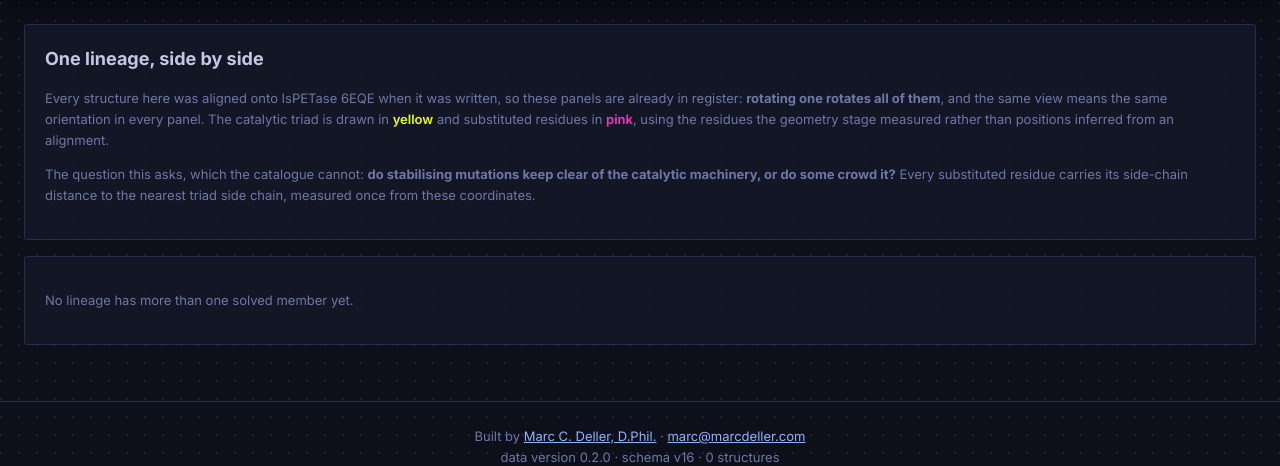
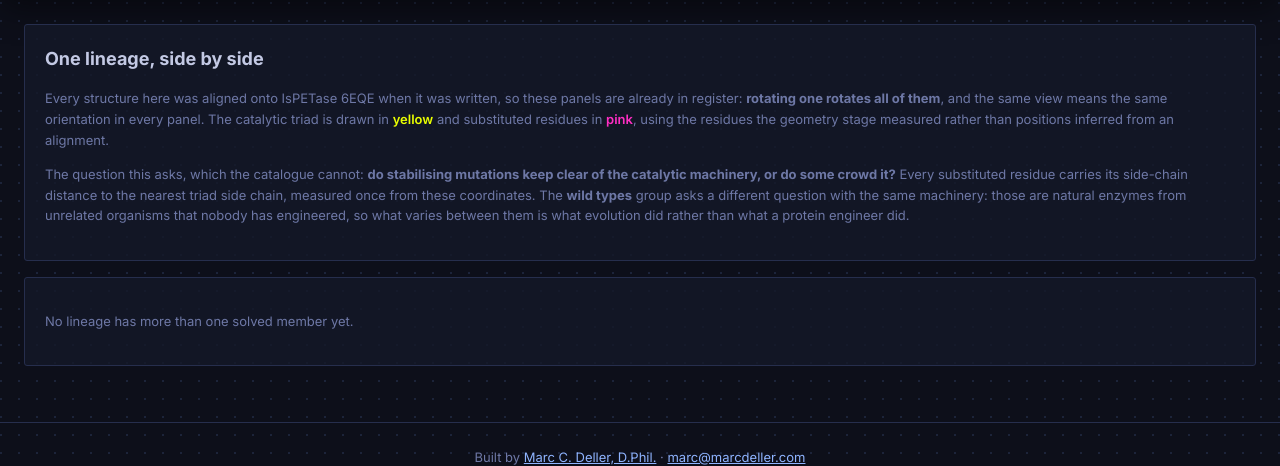
Before and after one commit to bellcheddar/PANTS, a Flask app: page /overlay in a window 1280 px wide. Shown: the part 160-626 px from the top of the page. Run offline with Flask 3, Linux system fonts and the light colour scheme; data that the repository does not hold is empty.

Commit message:
Show every named lineage, and widen the fold to the measured set
The Lineages page dropped any lineage with a single member, on the reasoning that a
grid of one panel compares nothing. True, but it left the page disagreeing with the
named-enzyme table: nine of its thirteen lineages are wild types nobody has
engineered a variant from -- TfCut2, MHETase, the five HGMP enzymes, and now
Micpa-PETase and Kutbu-PETase -- so they vanished from the one page that shows a
structure beside its triad.

Collected into one group rather than dropped. Nine unrelated natural PETases from
nine organisms, already superposed into a common frame, is a better comparison than
any of them alone: it shows how much the fold varies across the family before anyone
engineers it, which is a different question from the one the variant grids ask and
the intro now says so.

fold_reference_bulk targeted `PAZy:%`, the only bulk source when it was written, so
the screen ingests would have folded none of their enzymes -- the same
denylist-versus-property mistake the named-enzyme filter made, in a second file.
Now scoped to enzymes carrying a MEASURED activity label: 205 rather than the 908
that "anything without a structure" returns, because the extra 700 are
annotation-only and could not answer the question the run exists to answer.
Measured-inactive first, so an interrupted run still leaves the half that matters
done.

Co-Authored-By: Claude Opus 5 <noreply@anthropic.com>
Claude-Session: https://claude.ai/code/session_012XCKkeBAw9Xp7zUWYizQRw

```diff
--- a/app/templates/overlay.html
+++ b/app/templates/overlay.html
@@ -13,7 +13,9 @@
   <p class="muted">The question this asks, which the catalogue cannot: <strong>do stabilising
   mutations keep clear of the catalytic machinery, or do some crowd it?</strong> Every substituted
   residue carries its side-chain distance to the nearest triad side chain, measured once from these
-  coordinates.</p>
+  coordinates. The <strong>wild types</strong> group asks a different question with the same
+  machinery: those are natural enzymes from unrelated organisms that nobody has engineered, so what
+  varies between them is what evolution did rather than what a protein engineer did.</p>
 
   <div class="lineage-tabs">
     {% for k in order %}
@@ -28,8 +30,9 @@
 <div class="md-card" style="margin-top:16px">
   <div class="ov-head">
     <h2 style="margin:0">
-      {%- if chosen is not none %}{{ chosen }} lineage
-      {%- else %}Structures with no assigned lineage{% endif %}
+      {%- if chosen is none %}Structures with no assigned lineage
+      {%- elif chosen.startswith('Wild types') %}Wild types with no engineered variants
+      {%- else %}{{ chosen }} lineage{% endif %}
       {%- if n_pages > 1 %}<span class="muted" style="font-weight:400;font-size:13px">
         · {{ (page - 1) * page_size + 1 }}–{{ (page - 1) * page_size + fam|length }}
         of {{ total_in_group }}</span>{% endif %}</h2>
--- a/app/views/main.py
+++ b/app/views/main.py
@@ -450,14 +450,31 @@ def overlay():
         r["knockout"] = json.loads(r.get("catalytic_knockout_json") or "null")
         r["is_root"] = r["enzyme_id"] == r["lineage_wt_id"]
 
-    # Only lineages with more than one member: a grid of one panel compares nothing.
-    lineages: Dict[str, List[Dict[str, Any]]] = {}
+    grouped: Dict[str, List[Dict[str, Any]]] = {}
     for r in rows:
-        lineages.setdefault(r["lineage_wt_id"], []).append(r)
+        grouped.setdefault(r["lineage_wt_id"], []).append(r)
+
+    # A lineage of one compares nothing, which is why single-member lineages used to be
+    # dropped entirely. That left the page disagreeing with the named-enzyme table: nine of
+    # its thirteen lineages -- TfCut2, MHETase, the five HGMP enzymes, and now Micpa-PETase
+    # and Kutbu-PETase -- are wild types nobody has engineered a variant from, so they
+    # vanished from the one page that shows a structure beside its triad.
+    #
+    # Collected into a single group instead of dropped. Nine unrelated natural PETases from
+    # nine organisms, already superposed into a common frame, is a better comparison than
+    # any of them alone and arguably the most interesting grid here: it shows how much the
+    # fold varies across the family before anyone engineers it.
+    WILD_TYPES = "Wild types (no variants)"
+    singles = [v[0] for k, v in grouped.items()
+               if k is not None and len(v) == 1 and ":" not in k]
     lineages = {k: sorted(v, key=lambda x: (not x["is_root"], x["n_mutations"] or 0))
-                for k, v in lineages.items() if len(v) > 1}
+                for k, v in grouped.items() if len(v) > 1}
+    if len(singles) > 1:
+        lineages[WILD_TYPES] = sorted(singles, key=lambda x: x["enzyme_id"])
 
     order = [k for k in ("IsPETase", "LCC", "BhrPETase", "Cut190") if k in lineages]
+    if WILD_TYPES in lineages:
+        order.append(WILD_TYPES)
     # Everything else after the named lineages, and the unassigned group last of all: it is
     # 331 structures that share no wild type, so it is a bucket rather than a lineage.
     order += sorted(k for k in lineages if k not in order and k is not None)
```
Also changed, not shown: scripts/fold_reference_bulk.py (+22 -3 lines).
